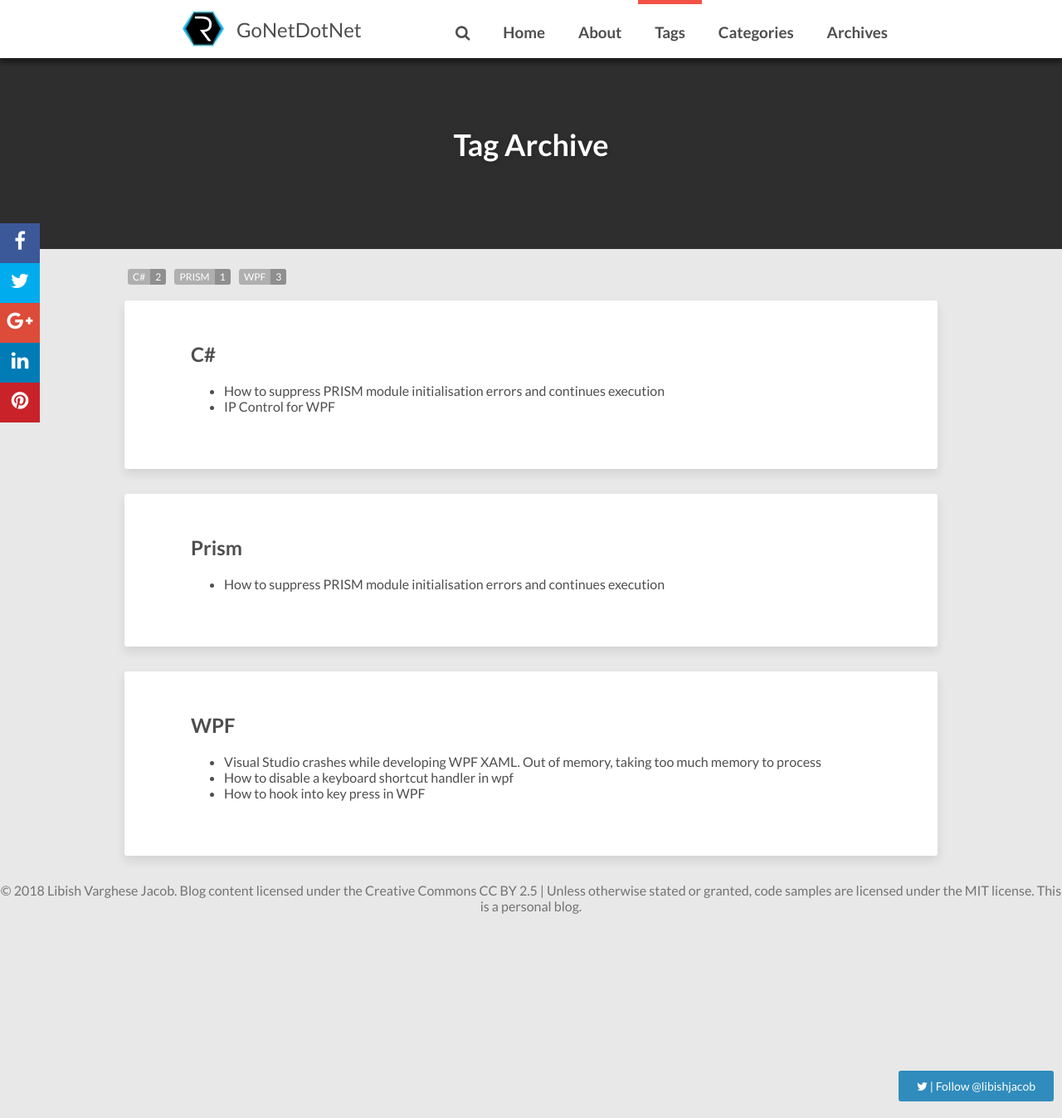
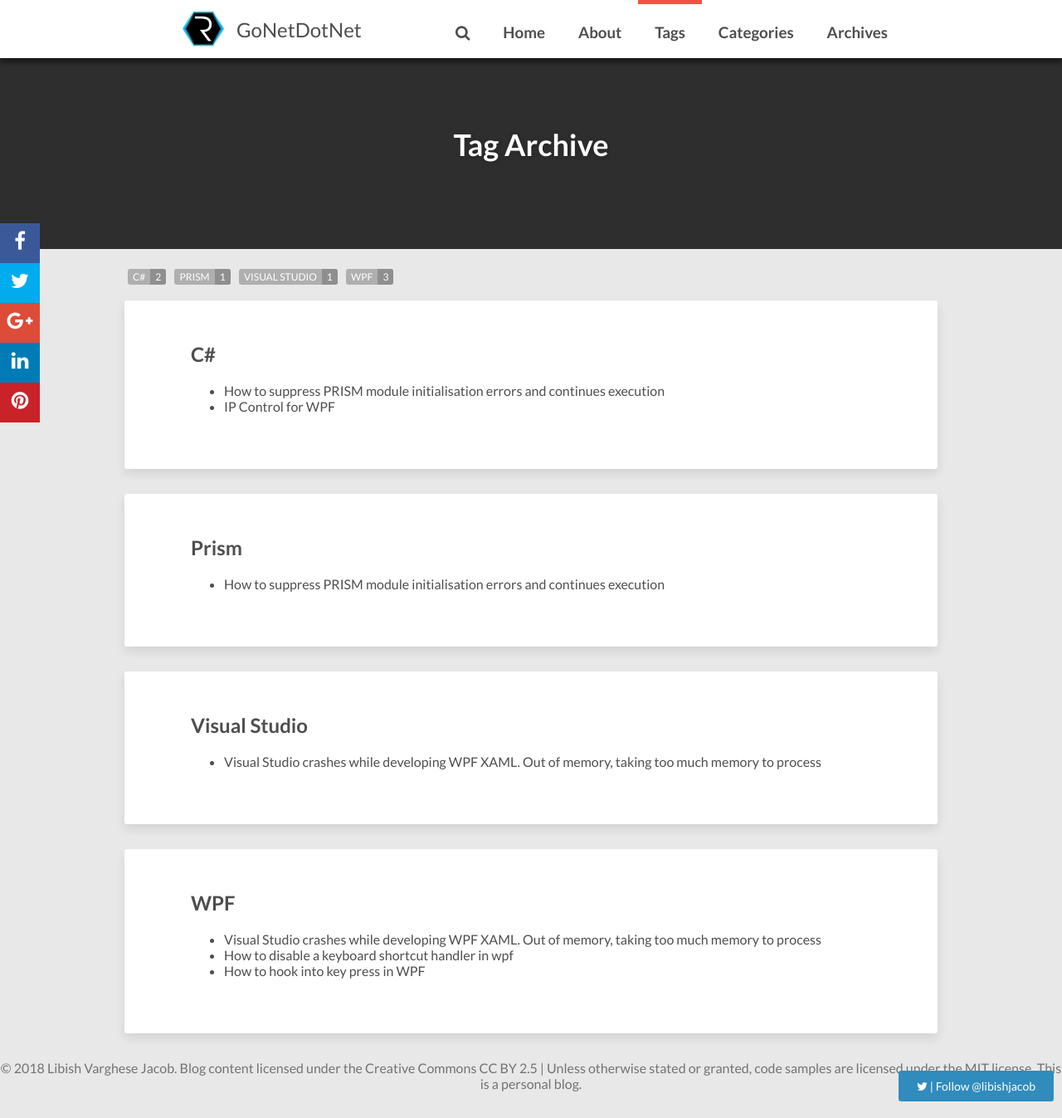
Before and after one commit to libish-jacob/Blog, a Jekyll site: the page built from tags.html, in a window 1280 px wide and 1347 px high. Shown: the whole window at 83% size. Built offline with Jekyll 4.4.1, drawn with Linux system fonts in a browser that asks for light colours; nearby versions of some CDN libraries; comment, search, counter and statistics services are not loaded; some of the changed lines change nothing that is shown.

Commit message:
Update 2018-05-31-visual-studio-crashes-while-developing-wpf-xaml-out-of-memory-taking-too-much-memory-to-process.md

```diff
--- a/_posts/2018-05-31-visual-studio-crashes-while-developing-wpf-xaml-out-of-memory-taking-too-much-memory-to-process.md
+++ b/_posts/2018-05-31-visual-studio-crashes-while-developing-wpf-xaml-out-of-memory-taking-too-much-memory-to-process.md
@@ -8,6 +8,7 @@
   much memory to process
 tags:
   - WPF
+  - Visual Studio
 description: >-
   You may have experienced an annoying behavior of visual studio while
   developing WPF XAML. Say for example Visual Studio consumes large amounts of
@@ -16,6 +17,8 @@
   Designer) which visual studio loads while editing XAML. There will be one for
   each XAML that you open for editing.
 date: '2014-04-18 12:34 +0530'
+categories:
+  - IDE
 ---
 ## Introduction
 You may have experienced an annoying behavior of visual studio while developing WPF XAML.
```
